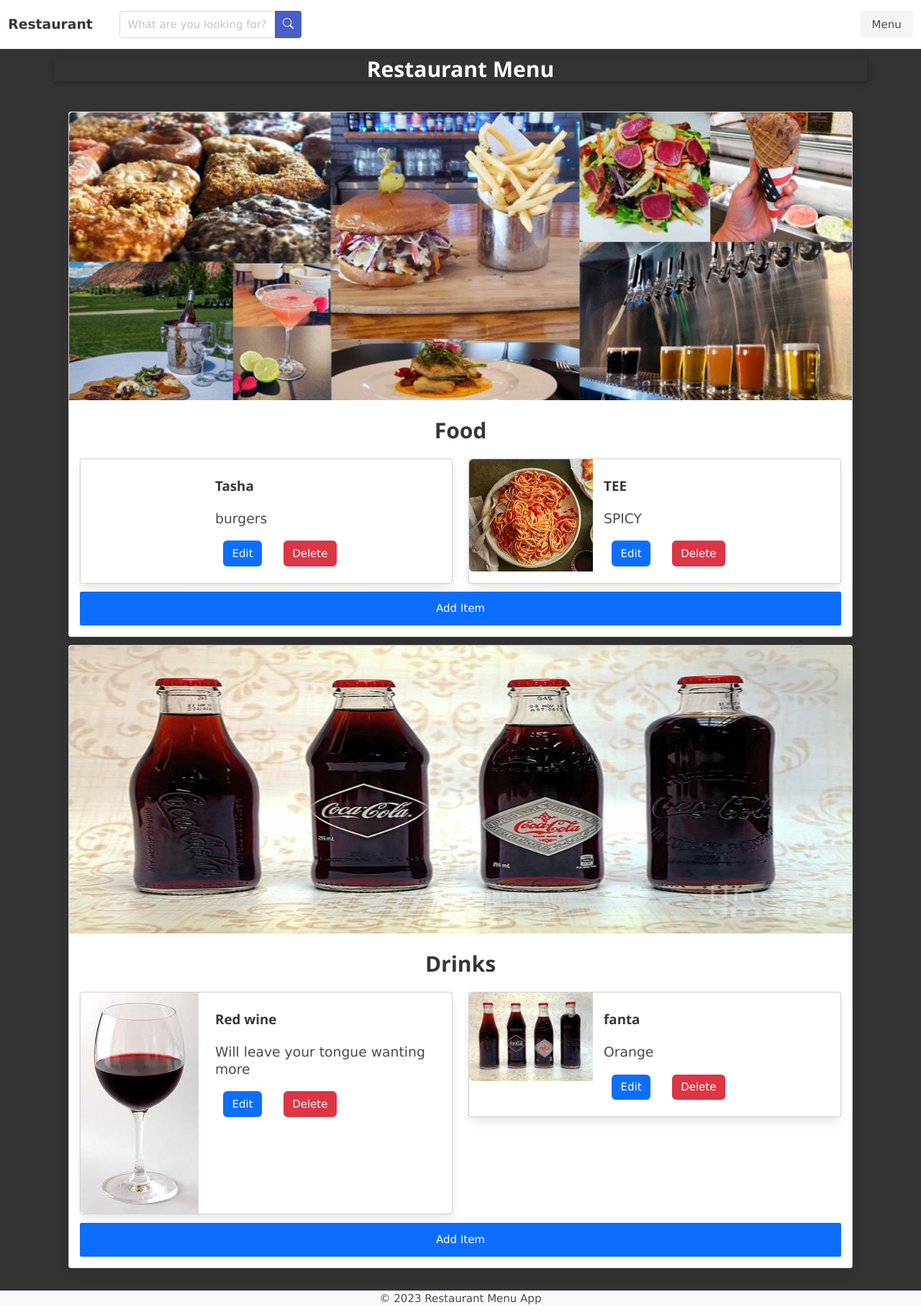
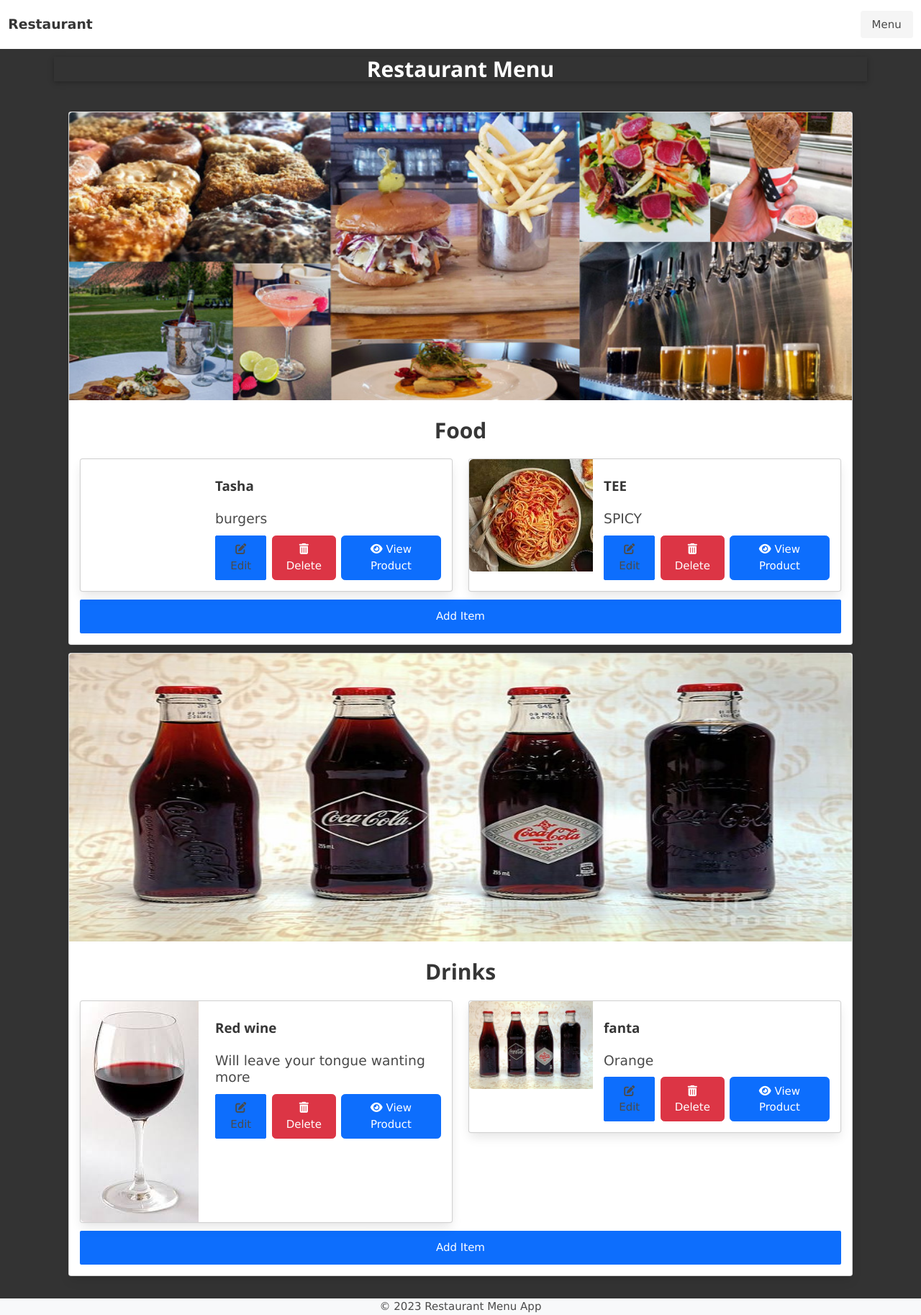
Before and after one commit to natasha-cloud/Restaurant_menu, a Django app: page / in a window 1280 px wide. Shown: the whole page at 72% size. Run offline with Django 4.2, Linux system fonts and the light colour scheme; data comes from the database, SQL or seed files in the repository; both versions use the stored data as it was after the commit; some libraries are stand-ins or nearby versions.

Commit message:
added the view button and icons for edit view and delete

```diff
--- a/restaurant_menu_app/templates/restaurant_menu_app/base.html
+++ b/restaurant_menu_app/templates/restaurant_menu_app/base.html
@@ -5,6 +5,8 @@
     <title>Restaurant Menu</title>
 
 <link href="https://cdn.jsdelivr.net/npm/bootstrap@5.3.2/dist/css/bootstrap.min.css" rel="stylesheet" integrity="sha384-T3c6CoIi6uLrA9TneNEoa7RxnatzjcDSCmG1MXxSR1GAsXEV/Dwwykc2MPK8M2HN" crossorigin="anonymous">
+<link rel="stylesheet" href="https://cdnjs.cloudflare.com/ajax/libs/font-awesome/6.0.0-beta3/css/all.min.css">
+
 <script src="https://cdn.jsdelivr.net/npm/bootstrap@5.3.2/dist/js/bootstrap.bundle.min.js" integrity="sha384-C6RzsynM9kWDrMNeT87bh95OGNyZPhcTNXj1NW7RuBCsyN/o0jlpcV8Qyq46cDfL" crossorigin="anonymous"></script>
 
     <link
@@ -41,25 +43,7 @@
           <span aria-hidden="true"></span>
         </a>
       </div>
-      <div class="navbar-menu" id="navbar-menu">
-        <div class="navbar-start">
-            <div class="navbar-item">
-              <form action="/search" method="get">
-                <div class="field has-addons">
-                  <div class="control">
-                    <input type="text" class="input" placeholder="What are you looking for?" name="query">
-                  </div>
-                  <div class="control">
-                    <button class="button is-link">
-                      <span class="icon">
-                        <i class="bi bi-search"></i>
-                      </span>
-                  </button>
-                </div>
-                </div>
-              </form>
-            </div>
-          </div>
+
 
         <div class="navbar-end">
           <div class="navbar-item">
@@ -77,7 +61,7 @@
 
     <!-- Footer -->
     <footer class="bg-light text-center">
-      <p>&copy; 2023 Restaurant Menu App</p>
+      <p>&copy; 2023 Restaurant Menu App </p>
     </footer>
     <script src="https://cdn.jsdelivr.net/npm/@popperjs/core@2.11.8/dist/umd/popper.min.js" integrity="sha384-I7E8VVD/ismYTF4hNIPjVp/Zjvgyol6VFvRkX/vR+Vc4jQkC+hVqc2pM8ODewa9r" crossorigin="anonymous"></script>
     <script src="https://cdn.jsdelivr.net/npm/bootstrap@5.3.2/dist/js/bootstrap.min.js" integrity="sha384-BBtl+eGJRgqQAUMxJ7pMwbEyER4l1g+O15P+16Ep7Q9Q+zqX6gSbd85u4mG4QzX+" crossorigin="anonymous"></script>
--- a/restaurant_menu_app/templates/restaurant_menu_app/menu_list.html
+++ b/restaurant_menu_app/templates/restaurant_menu_app/menu_list.html
@@ -4,7 +4,6 @@
 {% block content %}
   <h1 class="title has-text-centered w3-card w3-text-white mt-3">Restaurant Menu</h1>
   <div class="container menu-list">
-
     {% for category in categories %}
       {% if category.items.all %}
         <div class="card mb-3">
@@ -28,12 +27,15 @@
                           <h5 class="card-title subtitle"><strong>{{ item.name }}</strong></h5>
                           <p class="card-text lead">{{ item.description }}</p>
                           <div class="d-grid gap-2 d-md-block mt-3 is-flex">
-                        <a href="{% url 'restaurant_menu_app:edit_menu_item' item.id %}">
-                          <button class="btn btn-primary" type="button">Edit</button>
+                            <a href="{% url 'restaurant_menu_app:edit_menu_item' item.id %}" class="btn btn-primary action-button">
+                              <i class="fas fa-edit"></i> Edit
                             </a>
-                        <a href="{% url 'restaurant_menu_app:remove_menu_item' item.id %}">
-                          <button class="btn btn-danger" type="button">Delete</button>
-                        </a>
+                            <button class="btn btn-danger action-button delete-button" data-url="{% url 'restaurant_menu_app:remove_menu_item' item.id %}">
+                              <i class="fas fa-trash-alt"></i> Delete
+                            </button>
+                            <button class="btn btn-primary action-button view-product" data-name="{{ item.name }}" data-description="{{ item.description }}">
+                              <i class="fas fa-eye"></i> View Product
+                            </button>
                           </div>
                         </div>
                       </div>
@@ -62,8 +64,47 @@
         </div>
       {% endif %}
     {% endfor %}
+  </div>
 
+  <!-- Modal for viewing product details -->
+  <div id="productModal" class="modal">
+    <div class="modal-content">
+      <span class="close" id="closeModal">&times;</span>
+      <p id="productModalName"></p>
+      <p id="productModalDescription"></p>
+    </div>
+  </div>
 
+  <script>
+    document.querySelectorAll('.delete-button').forEach(button => {
+      button.addEventListener('click', () => {
+        const url = button.getAttribute('data-url');
+        if (confirm('Are you sure you want to delete this item?')) {
+          window.location.href = url;
+        }
+      });
+    });
 
+    // Open the modal when "View Product" is clicked
+    document.querySelectorAll('.view-product').forEach(button => {
+      button.addEventListener('click', () => {
+        const name = button.getAttribute('data-name');
+        const description = button.getAttribute('data-description');
+        const productModal = document.getElementById('productModal');
+        const productModalName = document.getElementById('productModalName');
+        const productModalDescription = document.getElementById('productModalDescription');
 
+        productModalName.innerText = `Name: ${name}`;
+        productModalDescription.innerText = `Description: ${description}`;
+        productModal.style.display = 'block';
+      });
+    });
+
+    // Close the modal when the close button is clicked
+    const closeModal = document.getElementById('closeModal');
+    closeModal.addEventListener('click', () => {
+      const productModal = document.getElementById('productModal');
+      productModal.style.display = 'none';
+    });
+  </script>
 {% endblock %}
```
Also changed, not shown: db.sqlite3, media/media/Coca_cola_fExKVqq.jpeg (added), media/media/Spaghetti.jpeg (added), media/media/cola_krpZT7m.jpg (added). Lines whose indentation alone changed are shown as unchanged.
